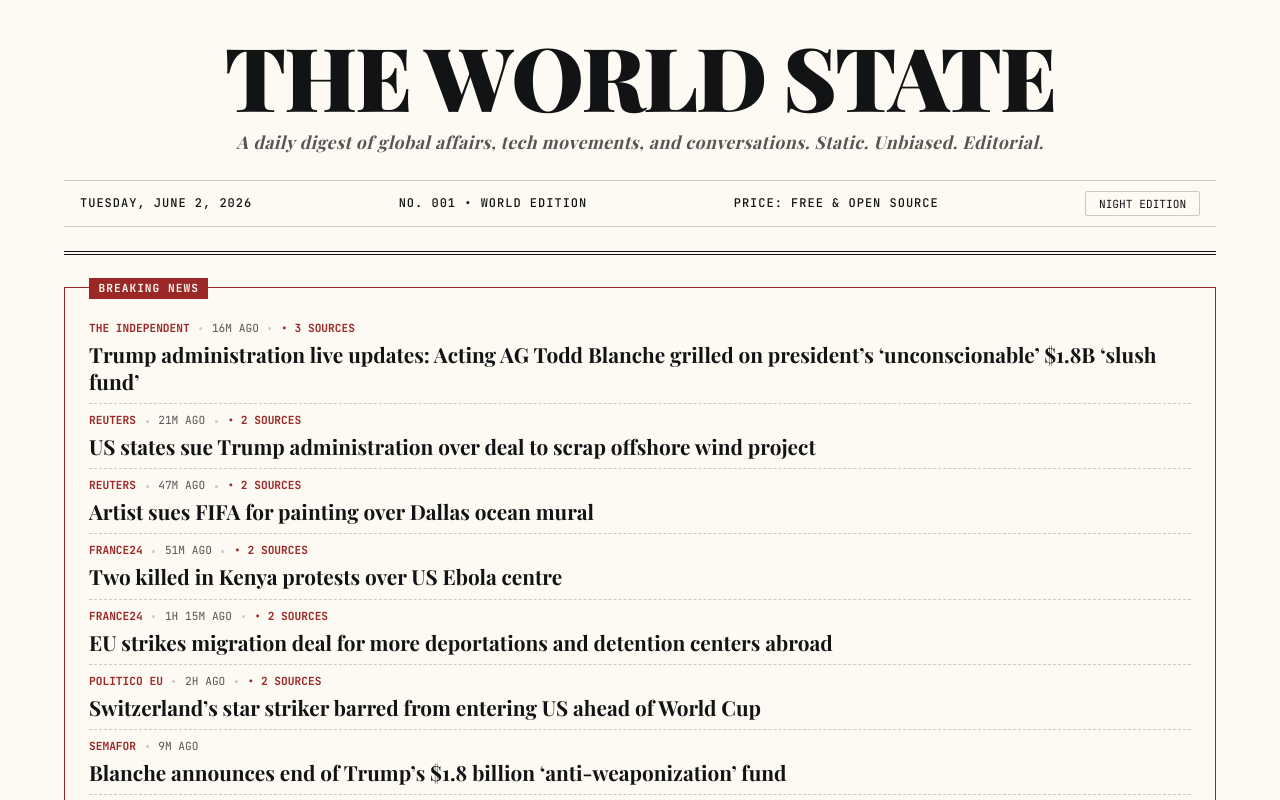
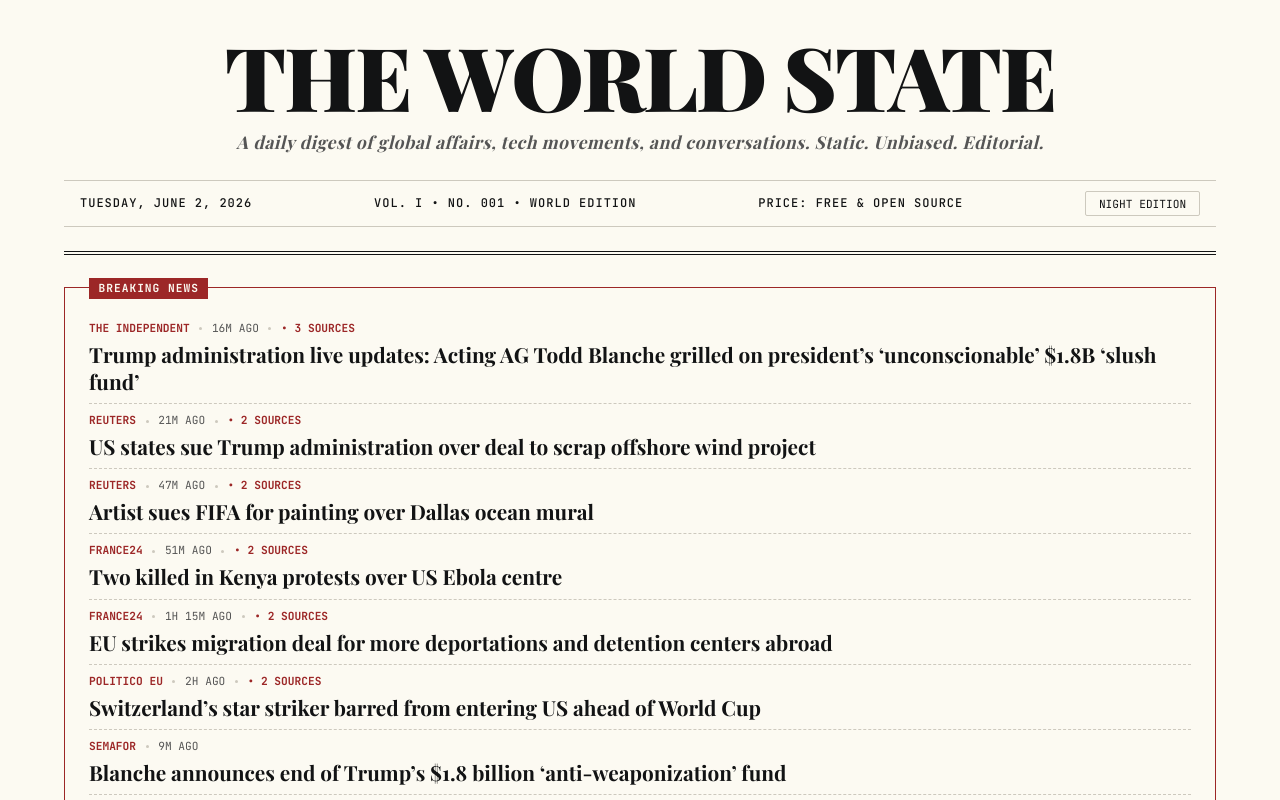
Before and after one commit to nkurien/world-state-news, a plain HTML site: page index.html in a window 1280 px wide. Shown: the top 800 px of the page. Drawn offline with nearby package versions, Linux system fonts and the light colour scheme; a web font is replaced by a local one.

Commit message:
feat: :sparkles: dynamic volume and issue number in masthead
Calculates Vol./No. from a June 2 2026 epoch on each load, advancing yearly in Roman numerals

```diff
--- a/index.html
+++ b/index.html
@@ -434,7 +434,7 @@
       <!-- Meta Information Bar -->
       <div class="meta-bar">
         <div class="meta-item" id="issue-date">Tuesday, June 2, 2026</div>
-        <div class="meta-item">No. 001 &bull; World Edition</div>
+        <div class="meta-item" id="issue-edition">Vol. I &bull; No. 001 &bull; World Edition</div>
         <div class="meta-item">Price: Free &amp; Open Source</div>
         <div class="meta-item">
           <button class="theme-toggle" id="theme-toggle" aria-label="Toggle Night Edition">Night Edition</button>
@@ -624,10 +624,22 @@
           loading.style.display = "none";
           content.style.display = "block";
 
-          // 1. Update Masthead Issue Date and Cache stamp
+          // 1. Update Masthead Issue Date, Cache stamp, and Edition/No.
           if (data.last_updated) {
             issueDateEl.textContent = formatIssueDate(data.last_updated);
             cacheTimeEl.textContent = `Cached on: ${new Date(data.last_updated).toUTCString()} (local check: ${getRelativeTime(data.last_updated)})`;
+
+            // Calculate Dynamic Volume & Issue Number from Project Epoch (June 2, 2026)
+            const LAUNCH_DATE = new Date("2026-06-02T00:00:00Z");
+            const lastUpdated = new Date(data.last_updated);
+            const diffMs = lastUpdated - LAUNCH_DATE;
+            const elapsedDays = Math.max(0, Math.floor(diffMs / (1000 * 60 * 60 * 24)));
+
+            const issueNum = elapsedDays + 1;
+            const romanNumerals = ["I", "II", "III", "IV", "V", "VI", "VII", "VIII", "IX", "X"];
+            const volNum = romanNumerals[Math.floor(elapsedDays / 365)] || "I";
+
+            document.getElementById("issue-edition").innerHTML = `Vol. ${volNum} &bull; No. ${String(issueNum).padStart(3, '0')} &bull; World Edition`;
           }
 
           // 2. Render Breaking News (if any)
```
